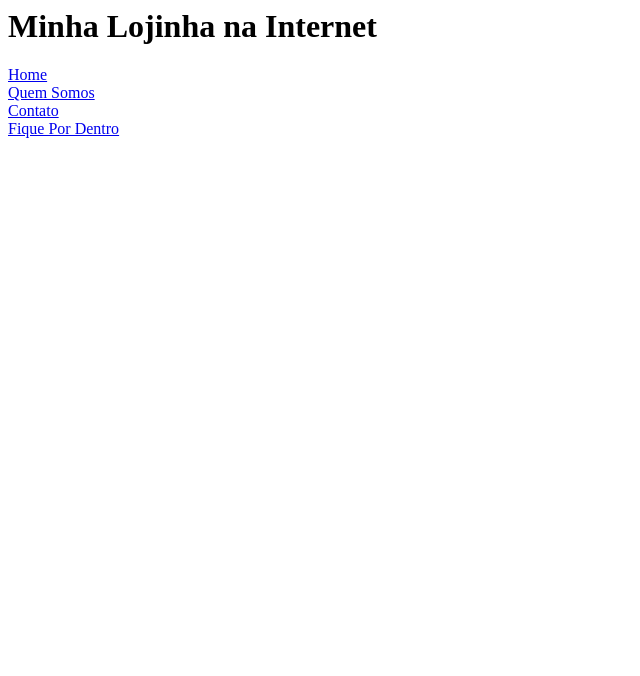
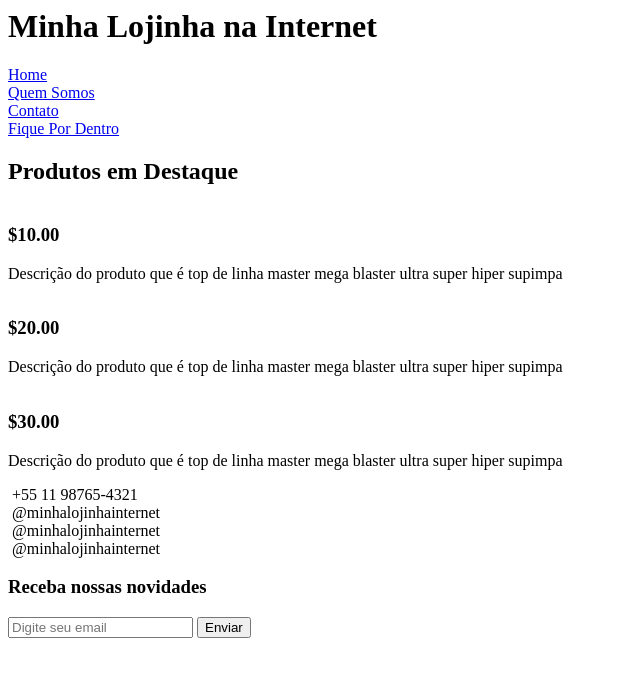
Before and after one commit to karenngomes/hiringcoders, a plain HTML site: page index.html in a window 1280 px wide. Shown: the whole page, without its empty margins (0-640 px from the left). Drawn offline with Linux system fonts and the light colour scheme.

Commit message:
feat: divisões e rodapé

```diff
--- a/index.html
+++ b/index.html
@@ -15,6 +15,46 @@
         <div> <a href="blog.html">Fique Por Dentro</a> </div>
     </div>
 
+    <div id="imagemGeral">
+        <img />
+    </div>
+
+    <div id="tituloDestaque">
+        <h2>Produtos em Destaque</h2>
+    </div>
+
+    <div id="produtos">
+        <div class="produtoDestaque">
+            <img />
+            <h3>$10.00</h3>
+            <p>Descrição do produto que é top de linha master mega blaster ultra super hiper supimpa</p>
+        </div>
+        <div class="produtoDestaque">
+            <img />
+            <h3>$20.00</h3>
+            <p>Descrição do produto que é top de linha master mega blaster ultra super hiper supimpa</p>
+        </div>
+        <div class="produtoDestaque">
+            <img />
+            <h3>$30.00</h3>
+            <p>Descrição do produto que é top de linha master mega blaster ultra super hiper supimpa</p>
+        </div>
+    </div>
+
+    <div id="rodape">
+        <div id="redessociais">
+            <img /> +55 11 98765-4321 <br />
+            <img /> @minhalojinhainternet <br />
+            <img /> @minhalojinhainternet <br />
+            <img /> @minhalojinhainternet <br />
+        </div>
+        <div id="email">
+            <h3>Receba nossas novidades</h3>
+            <input type="email" id="inputEmail" placeholder="Digite seu email" />
+            <button>Enviar</button>
+        </div>
+    </div>
+
 </body>
 
 </html>
```
